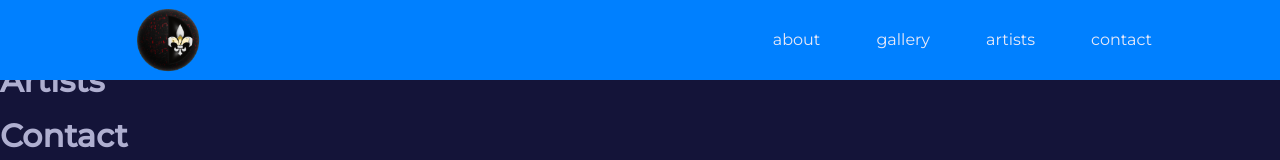
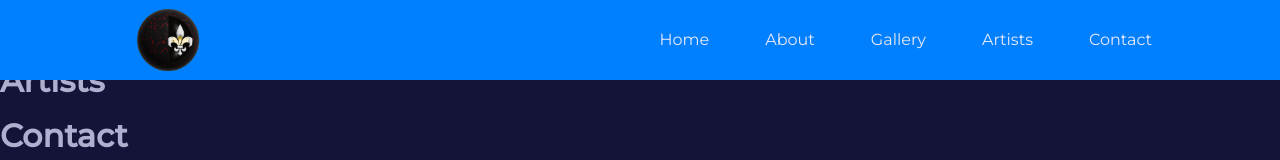
Before and after one commit to kcanamar/rare-odd-records, a React (Create React App) app: page / in a window 1280 px wide. Shown: the top 160 px of the page. Built offline with nearby package versions, Linux system fonts and the light colour scheme.

Commit message:
updates, creates Header files

```diff
--- a/src/components/Nav.jsx
+++ b/src/components/Nav.jsx
@@ -1,6 +1,6 @@
 import React from 'react'
-import { StyledNav, StyledLink, NavLinkList, NavItem, StyledNavLink } from '../styled-components/Nav.jsx'
-import { Button, Container, StyledImage } from '../styled-components/Layout.jsx'
+import { StyledNav, NavLinkList, NavItem, StyledNavLink } from '../styled-components/Nav.jsx'
+import { StyledButton, StyledContainer, StyledLink, StyledImage } from '../styled-components/Layout.jsx'
 import {useState} from "react"
 import { links } from '../testing.js'
 import {VscChromeClose, VscThreeBars} from 'react-icons/vsc'
@@ -12,7 +12,7 @@ export default function Nav () {
 
   return (
     <StyledNav>
-      <Container className='nav'>
+      <StyledContainer className='nav'>
         <StyledLink
           to="/"
           onClick={() => setActiveNav('#')}
@@ -30,12 +30,12 @@ export default function Nav () {
             })
           }
         </NavLinkList>
-        <Button className="nav-menu" onClick={() => setNavShow(!navShow)}>
+        <StyledButton className="nav-menu" onClick={() => setNavShow(!navShow)}>
           {
             navShow ? <VscChromeClose/> : <VscThreeBars/>
           }
-        </Button>
-      </Container>
+        </StyledButton>
+      </StyledContainer>
     </StyledNav>
   )
 }
--- a/src/styled-components/Layout.jsx
+++ b/src/styled-components/Layout.jsx
@@ -1,7 +1,8 @@
+import { Link } from "react-router-dom";
 import styled from "styled-components";
 import theme from "../assets/theme";
 
-export const Container = styled.div`
+export const StyledContainer = styled.div`
     width: ${theme.wlg};
     max-width: 1920px;
     margin-inline: auto;
@@ -25,7 +26,7 @@ export const Container = styled.div`
 
 `
 
-export const Button = styled.button`
+export const StyledButton = styled.button`
     &.nav-menu{
         display: none;
 
@@ -89,3 +90,8 @@ export const StyledH6 = styled.h6`
     color: ${theme.gray1};
 
 `
+
+export const StyledLink = styled(Link)`
+    text-decoration: none
+
+`
--- a/src/styled-components/Nav.jsx
+++ b/src/styled-components/Nav.jsx
@@ -1,6 +1,6 @@
 import styled from 'styled-components'
 import theme from '../assets/theme.js'
-import { Link, NavLink } from 'react-router-dom'
+import { NavLink } from 'react-router-dom'
 
 export const StyledNav = styled.nav`
 height: 5rem;
@@ -97,8 +97,3 @@ export const StyledNavLink  = styled(NavLink)`
 
   }
 `
-
-export const StyledLink = styled(Link)`
-    text-decoration: none
-
-`
--- a/src/testing.js
+++ b/src/testing.js
@@ -1,18 +1,23 @@
 export const links = [
     {
-        name: 'about',
+        // todo? work out how to have home navigate to "/" not "/home"
+        name: 'Home',
+        path: '/home',
+    },
+    {
+        name: 'About',
         path: '/about',
     },
     {
-        name: 'gallery',
+        name: 'Gallery',
         path: '/gallery',
     },
     {
-        name: 'artists',
+        name: 'Artists',
         path: '/artists',
     },
     {
-        name: 'contact',
+        name: 'Contact',
         path: '/contact',
     }
 ]
```
Also changed, not shown: src/components/Header.jsx (added), src/styled-components/Header.jsx (added).
